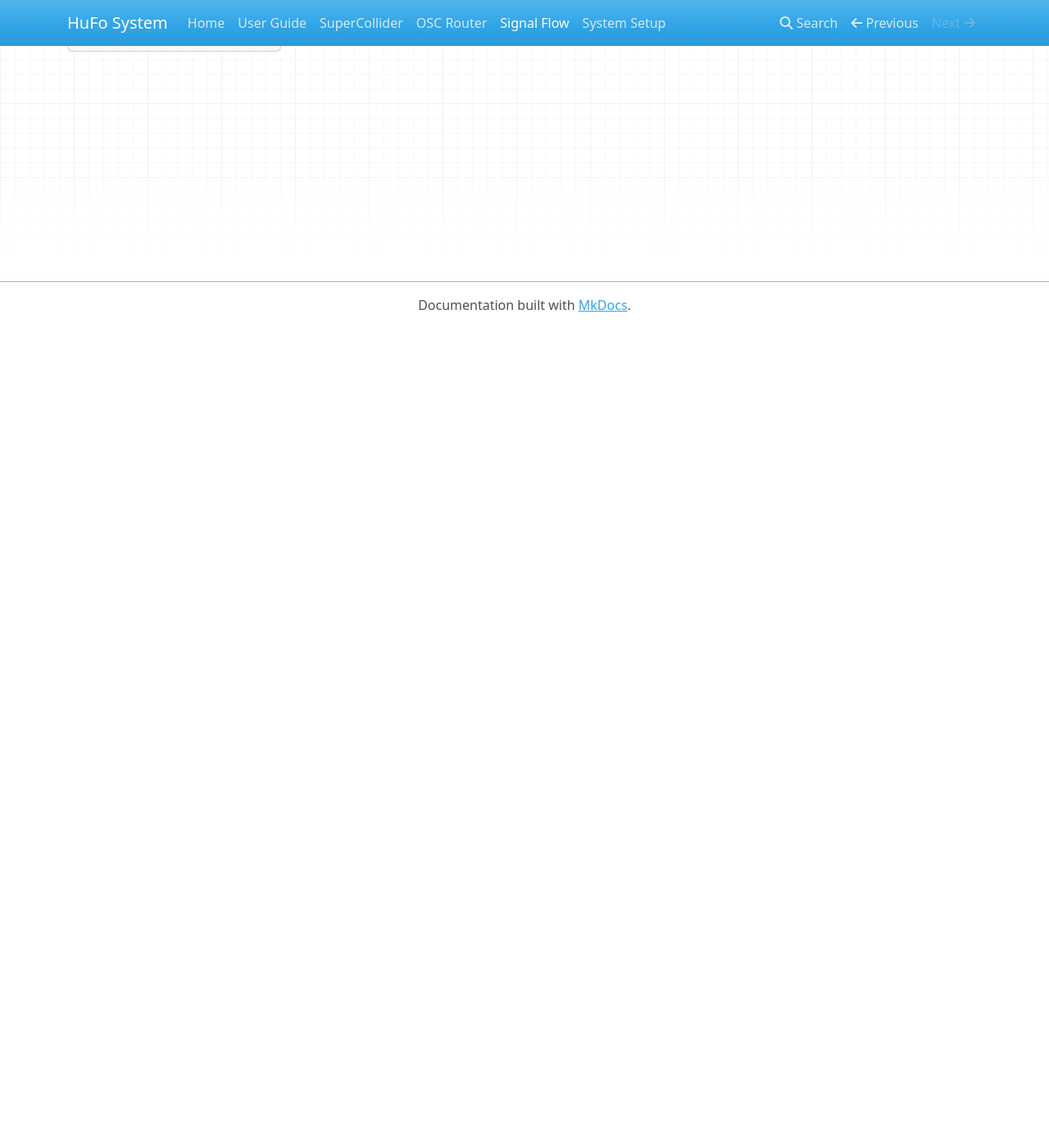
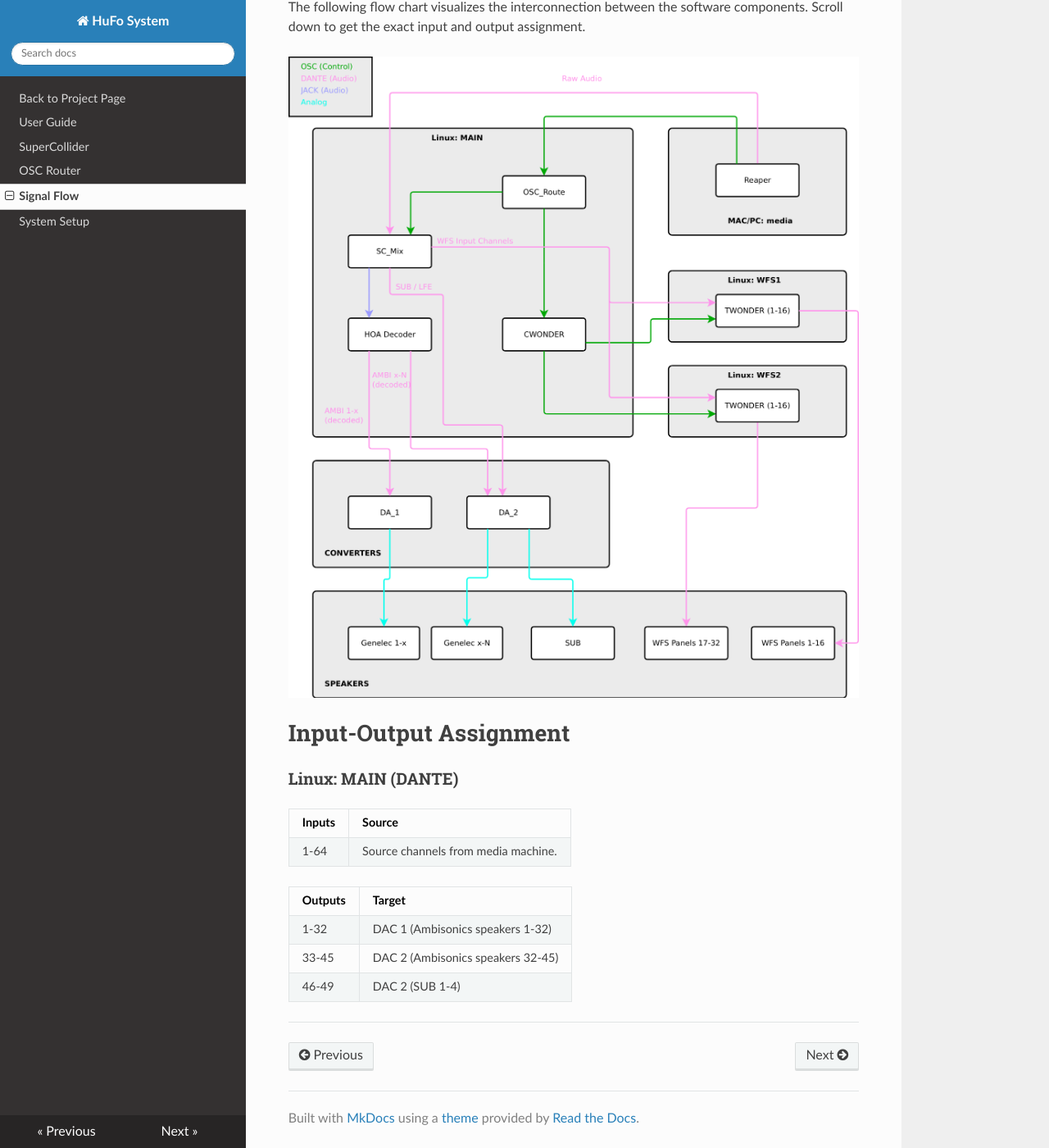
Before and after one commit to tu-studio/seamless-docs, an MkDocs documentation site: the page built from Documentation/docs/signalflow.md, in a window 1280 px wide and 1400 px high, scrolled down 163 px. Shown: the whole window at 82% size. Built offline with MkDocs 1.6.1, drawn with Linux system fonts in a browser that asks for light colours; nearby versions of some CDN libraries; before the commit the page ends 900 px from its top, so only the background shows below that; some of the changed text lies outside the part shown.

Commit message:
Added mkdocs files!

```diff
--- a/Documentation/docs/signalflow.md
+++ b/Documentation/docs/signalflow.md
@@ -1,3 +1,25 @@
 # Signal Flow
 
-<img src="..graphics/hufo_flow_1.png" width="1000">
+The following flow chart visualizes the interconnection between the software components. Scroll down to get the exact input and output assignment.
+
+![Signal Flow](graphics/hufo_flow_1.png)
+
+# Input-Output Assignment
+
+### Linux: MAIN (DANTE)
+
+
+
+Inputs  | Source
+---     | ---
+1-64    | Source channels from media machine.
+
+
+
+Outputs | Target
+---     | ---
+1-32    | DAC 1 (Ambisonics speakers 1-32)
+33-45   | DAC 2 (Ambisonics speakers 32-45)
+46-49   | DAC 2 (SUB 1-4)
+
+----
--- a/Documentation/mkdocs.yml
+++ b/Documentation/mkdocs.yml
@@ -1,8 +1,15 @@
 site_name: HuFo System
 
+theme:
+    name: readthedocs
+    highlightjs: true
+
+docs:
+    ../graphics/
+      hufo_flow_1.png
 
 nav:
-    - Home: index.md
+    - Back to Project Page: https://hvc.berlin/projects/hufo-listening-room/
     - User Guide: userguide.md
     - SuperCollider: supercollider.md
     - OSC Router: oscrouter.md
```
Also changed, not shown: Documentation/docs/index.md (+3 -4 lines), Documentation/docs/supercollider.md (+7 -0 lines), Documentation/docs/system_setup.md (added, +26 -0 lines), Documentation/docs/graphics/hufo_flow_1.png (added), Documentation/docs/userguide.md (added), 2 other files.
